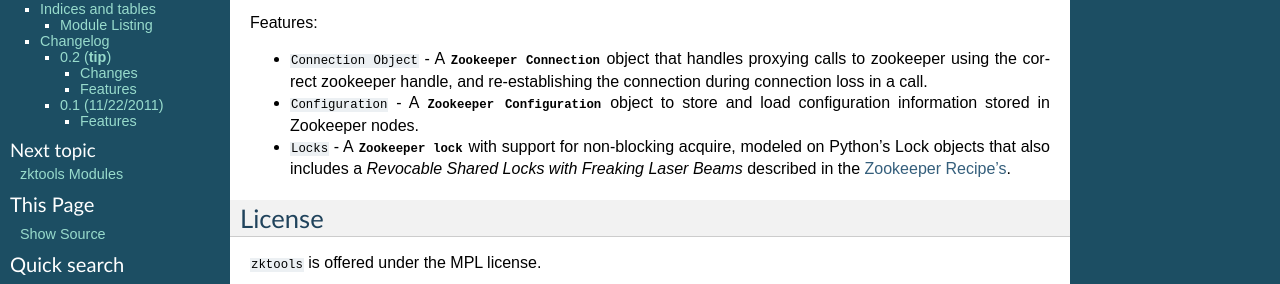
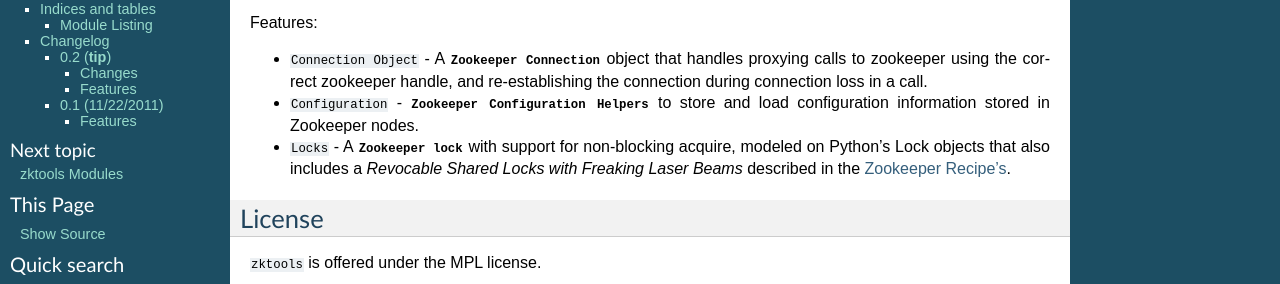
Before and after one commit to mozilla-services/zktools, a Sphinx documentation site: the page built from docs/index.rst, in a window 1280 px wide. Shown: the part 137-421 px from the top of the page. Built offline with Sphinx 7.4.7, drawn with Linux system fonts in a browser that asks for light colours.

Commit message:
Fix reference to config

```diff
--- a/docs/index.rst
+++ b/docs/index.rst
@@ -12,9 +12,9 @@ Features:
   <zktools.connection.ZkConnection>` object that handles proxying calls to
   zookeeper using the correct zookeeper handle, and re-establishing the
   connection during connection loss in a call.
-* ``Configuration`` - A :class:`Zookeeper Configuration
-  <zktools.configuration.ZkConfig>` object to store and load configuration
-  information stored in Zookeeper nodes.
+* ``Configuration`` - :mod:`Zookeeper Configuration Helpers
+  <zktools.configuration>` to store and load configuration information stored
+  in Zookeeper nodes.
 * ``Locks`` - A :mod:`Zookeeper lock <zktools.locking>` with support for
   non-blocking acquire, modeled on Python's Lock objects that also includes a
   `Revocable Shared Locks with Freaking Laser Beams` described in the
```
